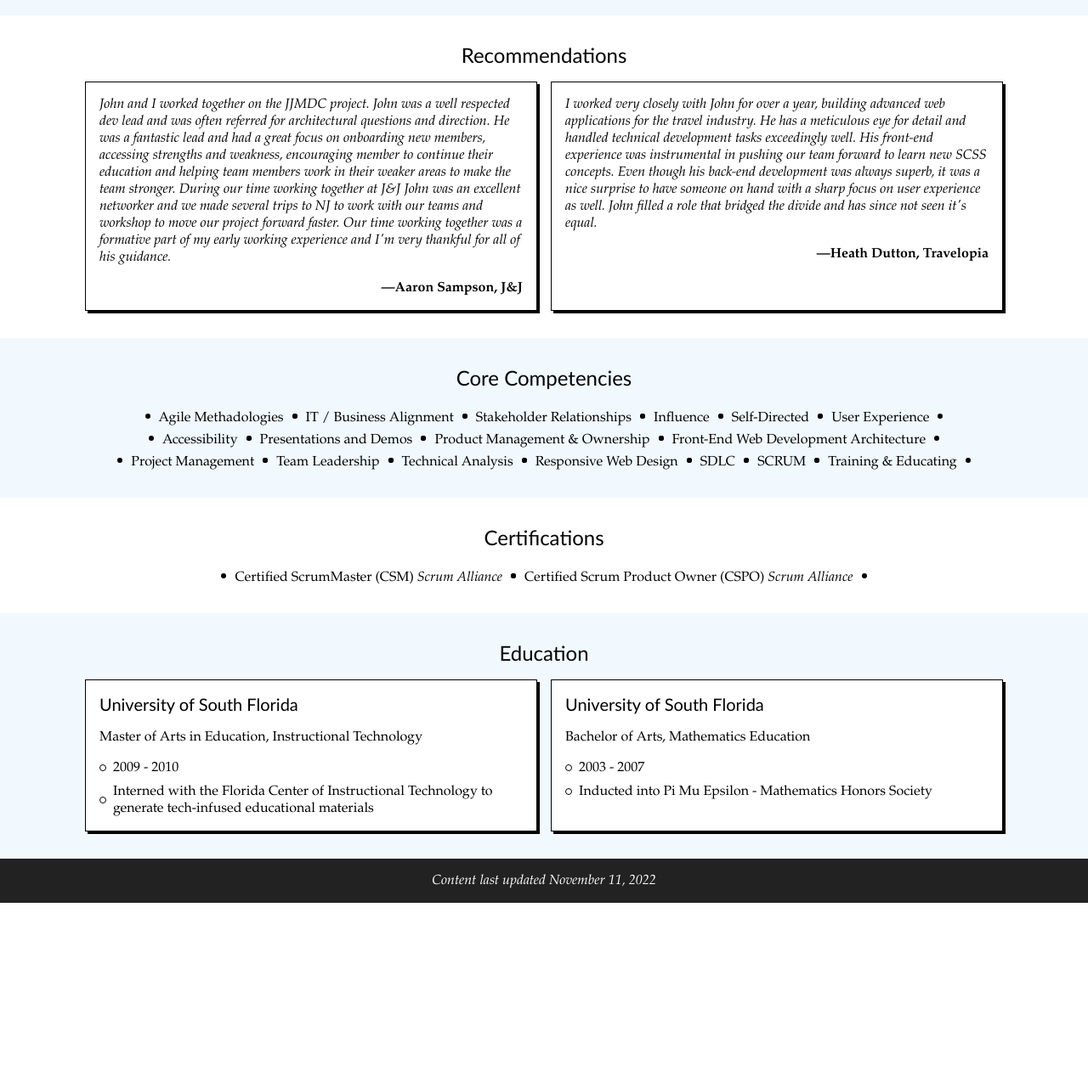
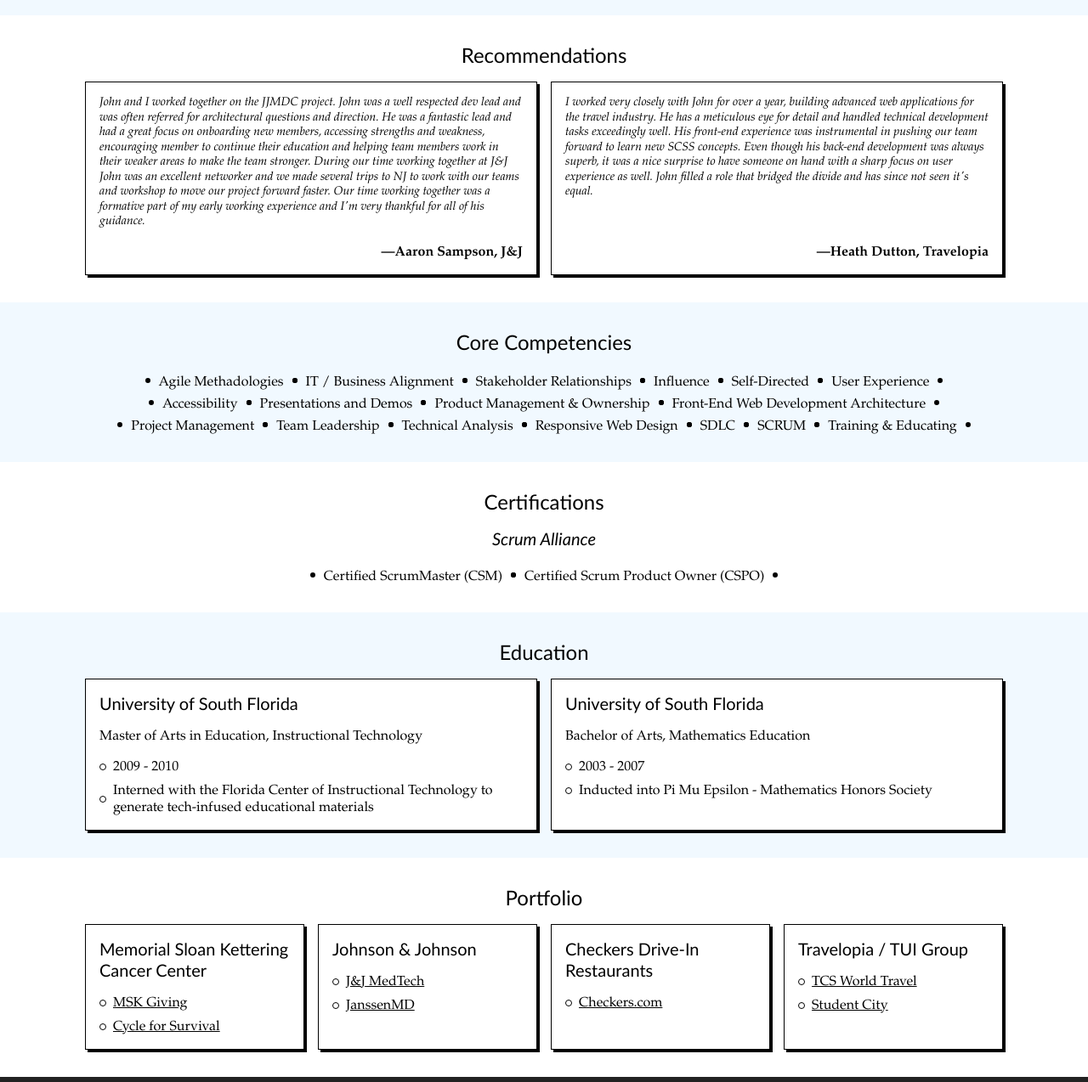
Before and after one commit to ThatRacerGuy/thatracerguy.github.io, a website: page index.html in a window 1280 px wide. Shown: the part 2606-3880 px from the top of the page at 85% size. Before the commit the page ends 3669 px from the top, so only its background shows below. Drawn offline with Linux system fonts and the light colour scheme.

Commit message:
Add portfolio

```diff
--- a/index.html
+++ b/index.html
@@ -9,7 +9,7 @@
 	<title>The New R&eacute;sum&eacute; of John C. Jennings</title>
 
 	<link rel="stylesheet" media="all" href="style.css">
-  <link rel="stylesheet" media="print" href="print.css">
+	<link rel="stylesheet" media="print" href="print.css">
 </head>
 
 <body>
@@ -116,21 +116,21 @@
       </div>
 
       <div class="position jnj" data-months="64">
-        <h3 class="position-title">Lead Software Developer & Technical Product Owner</h3>
+        <h3 class="position-title">Lead Software Developer &amp; Technical Product Owner</h3>
 
-        <p class="position-company">Johnson & Johnson <span>2017 - 2022</span></p>
+        <p class="position-company">Johnson &amp; Johnson <span>2017 - 2022</span></p>
 
         <ul>
           <li>Led five-member development team as TPO to introduce innovative technologies and techniques to other teams.</li>
           <li>Managed group with five in-house design team to implement "true north" designs to family of division websites.</li>
           <li>Served as lead developer for Drupal projects, including individual websites featuring many medical device brands.</li>
           <li>Helped transition from legacy static site to launch next-gen website for single brand, realizing six-figure cost savings.</li>
-          <li>Oversaw implementation of front-end pattern repository to standardize design principles across multiple websites including J&J MedTech and Janssen Science.</li>
+          <li>Oversaw implementation of front-end pattern repository to standardize design principles across multiple websites including J&amp;J MedTech and Janssen Science.</li>
         </ul>
       </div>
 
       <div class="position chk" data-months="14">
-        <h3 class="position-title">Senior Web Application Developer & Product Owner</h3>
+        <h3 class="position-title">Senior Web Application Developer &amp; Product Owner</h3>
 
         <p class="position-company">Checkers Drive-In Restaurants <span>2015 - 2017</span></p>
 
@@ -177,15 +177,15 @@
 		<div class="boxes boxes-2">
       <div class="box">
 				<blockquote>
-	        <p>John and I worked together on the JJMDC project. John was a well respected dev lead and was often referred for architectural questions and direction. He was a fantastic lead and had a great focus on onboarding new members, accessing strengths and weakness, encouraging member to continue their education and helping team members work in their weaker areas to make the team stronger. During our time working together at J&J John was an excellent networker and we made several trips to NJ to work with our teams and workshop to move our project forward faster. Our time working together was a formative part of my early working experience and I'm very thankful for all of his guidance.</p>
+	        <p class="quote">John and I worked together on the JJMDC project. John was a well respected dev lead and was often referred for architectural questions and direction. He was a fantastic lead and had a great focus on onboarding new members, accessing strengths and weakness, encouraging member to continue their education and helping team members work in their weaker areas to make the team stronger. During our time working together at J&amp;J John was an excellent networker and we made several trips to NJ to work with our teams and workshop to move our project forward faster. Our time working together was a formative part of my early working experience and I'm very thankful for all of his guidance.</p>
 
-					<p class="author">Aaron Sampson, J&J</p>
+					<p class="author">Aaron Sampson, J&amp;J</p>
 				</blockquote>
 			</div>
 
 			<div class="box">
 				<blockquote>
-	        <p>I worked very closely with John for over a year, building advanced web applications for the travel industry. He has a meticulous eye for detail and handled technical development tasks exceedingly well. His front-end experience was instrumental in pushing our team forward to learn new SCSS concepts. Even though his back-end development was always superb, it was a nice surprise to have someone on hand with a sharp focus on user experience as well. John filled a role that bridged the divide and has since not seen it's equal.</p>
+	        <p class="quote">I worked very closely with John for over a year, building advanced web applications for the travel industry. He has a meticulous eye for detail and handled technical development tasks exceedingly well. His front-end experience was instrumental in pushing our team forward to learn new SCSS concepts. Even though his back-end development was always superb, it was a nice surprise to have someone on hand with a sharp focus on user experience as well. John filled a role that bridged the divide and has since not seen it's equal.</p>
 
 					<p class="author">Heath Dutton, Travelopia</p>
 				</blockquote>
@@ -205,7 +205,7 @@
       <li>User Experience</li>
       <li>Accessibility</li>
       <li>Presentations and Demos</li>
-      <li>Product Management & Ownership</li>
+      <li>Product Management &amp; Ownership</li>
       <li>Front-End Web Development Architecture</li>
       <li>Project Management</li>
       <li>Team Leadership</li>
@@ -213,16 +213,18 @@
       <li>Responsive Web Design</li>
       <li>SDLC</li>
       <li>SCRUM</li>
-      <li>Training & Educating</li>
+      <li>Training &amp; Educating</li>
     </ul>
   </section>
 
   <section>
     <h2>Certifications</h2>
 
+		<h3><em>Scrum Alliance</em></h3>
+
     <ul class="inline-list">
-      <li>Certified ScrumMaster (CSM) <em>Scrum Alliance</em></li>
-      <li>Certified Scrum Product Owner (CSPO) <em>Scrum Alliance</em></li>
+      <li>Certified ScrumMaster (CSM)</li>
+      <li>Certified Scrum Product Owner (CSPO)</li>
     </ul>
   </section>
 
@@ -250,6 +252,47 @@
           <li>2003 - 2007</li>
           <li>Inducted into Pi Mu Epsilon - Mathematics Honors Society</li>
         </ul>
+      </div>
+    </div>
+  </section>
+
+	<section>
+    <h2>Portfolio</h2>
+
+    <div class="boxes boxes-4">
+			<div class="box">
+        <h3>Memorial Sloan Kettering Cancer Center</h3>
+
+				<ul>
+					<li><a target="_blank" href="https://giving.mskcc.org">MSK Giving</a></li>
+					<li><a target="_blank" href="https://www.cycleforsurvival.org">Cycle for Survival</a></li>
+				</ul>
+      </div>
+
+      <div class="box">
+        <h3>Johnson &amp; Johnson</h3>
+
+				<ul>
+					<li><a target="_blank" href="https://www.jnjmedtech.com/en-US">J&amp;J MedTech</a></li>
+					<li><a target="_blank" href="https://www.janssenmd.com/">JanssenMD</a></li>
+				</ul>
+      </div>
+
+			<div class="box">
+        <h3>Checkers Drive-In Restaurants</h3>
+
+				<ul>
+					<li><a target="_blank" href="https://www.checkers.com">Checkers.com</a></li>
+				</ul>
+      </div>
+
+			<div class="box">
+        <h3>Travelopia / TUI Group</h3>
+
+				<ul>
+					<li><a target="_blank" href="https://www.tcsworldtravel.com/">TCS World Travel</a></li>
+					<li><a target="_blank" href="https://www.studentcity.com">Student City</a></li>
+				</ul>
       </div>
     </div>
   </section>
--- a/style.css
+++ b/style.css
@@ -18,7 +18,7 @@
   padding: 0 20px;
 }
 
-h1, h2, h3, p, ul, ol {
+h1, h2, h3, h4, h5, h6, p, ul, ol {
   margin-top: 0;
 }
 
@@ -40,14 +40,13 @@
   font-size: 1.25rem;
 }
 
-h1, h2, h3 {
+h4, h5, h6 {
+  font-size: 1.125rem;
+}
+
+h1, h2, h3, h4, h5, h6 {
   font-family: 'Trebuchet MS', sans-serif;
   font-weight: normal;
-  margin-bottom: 1rem;
-}
-
-h4, h5, h6 {
-  font-size: 1.125rem;
   margin-bottom: 1rem;
 }
 
@@ -105,6 +104,10 @@
 }
 
 section h2 {
+  text-align: center;
+}
+
+section h2 + h3 {
   text-align: center;
 }
 
@@ -365,13 +368,21 @@
 }
 
 blockquote {
+  display: flex;
+  flex-direction: column;
+  height: 100%;
+  margin: 0;
+}
+
+blockquote .quote {
+  font-size: 0.875rem;
   font-style: italic;
-  margin: 0;
 }
 
 blockquote .author {
   font-style: normal;
   font-weight: bold;
+  margin-top: auto;
   text-align: right;
 }
 
```
